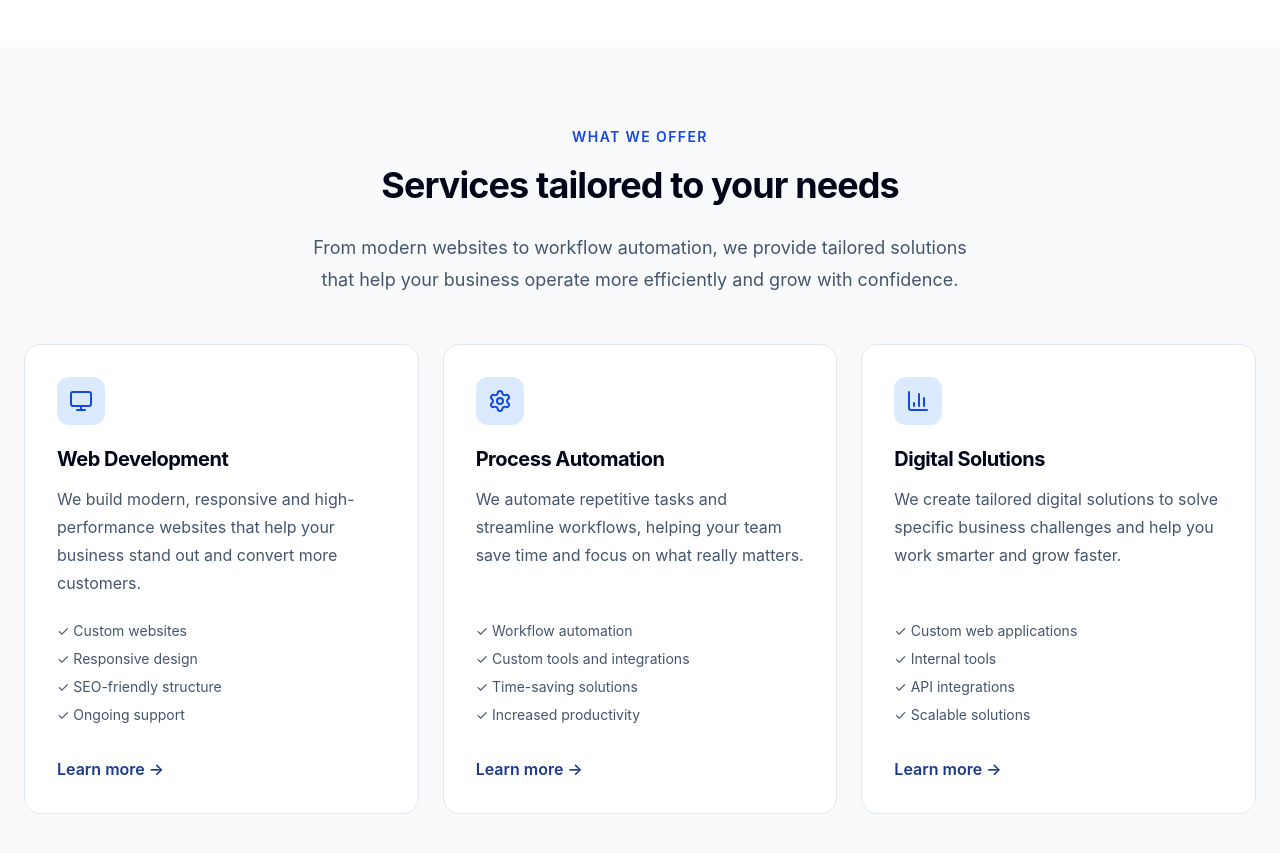
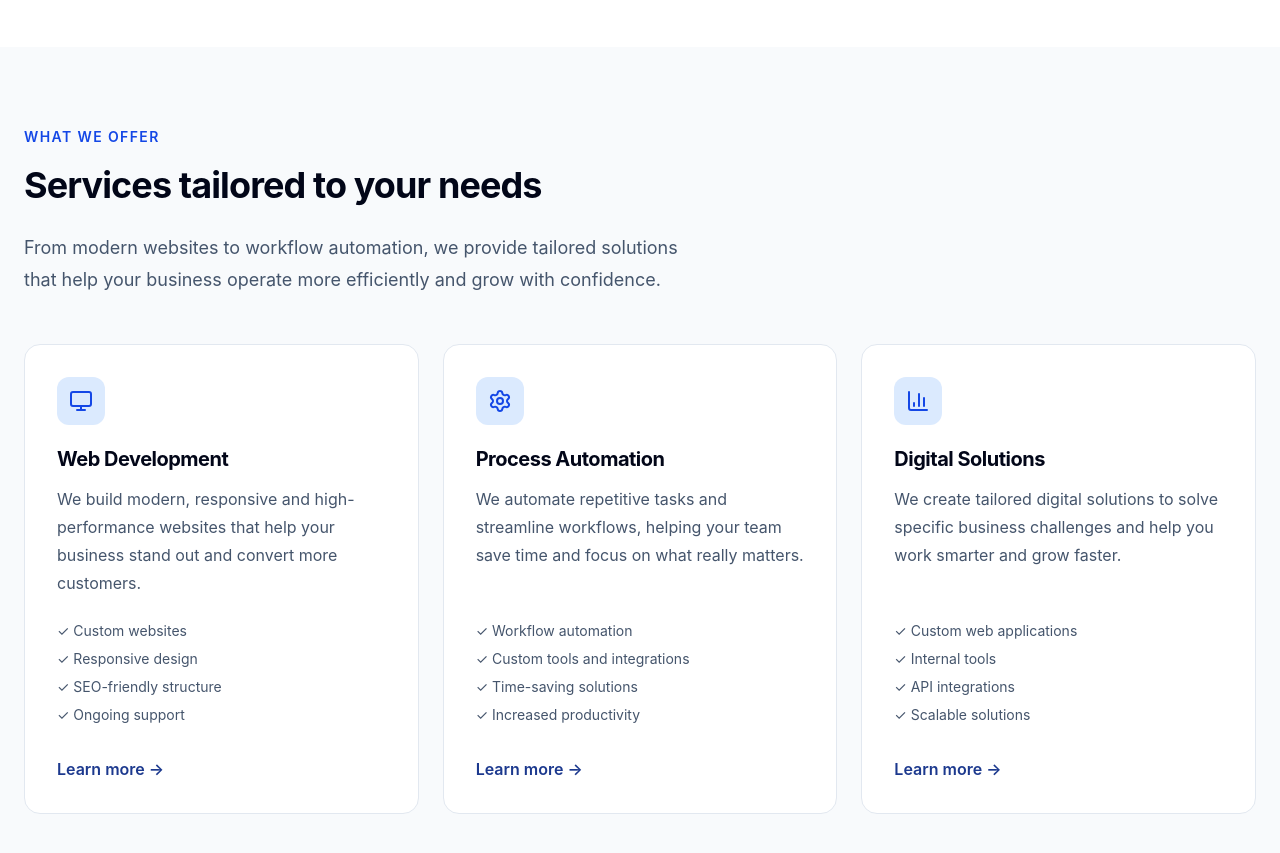
Before and after one commit to duartesimo/NewSolutions, a React (Vite) app in the folder frontend/: page /services in a window 1280 px wide. Shown: the part 880-1733 px from the top of the page. Built offline with nearby package versions, Linux system fonts and the light colour scheme.

Commit message:
refactor: services list

```diff
--- a/frontend/src/components/sections/ServicesList.tsx
+++ b/frontend/src/components/sections/ServicesList.tsx
@@ -1,5 +1,6 @@
 import { BarChart3, Monitor, Settings } from "lucide-react";
 import { Link } from "react-router-dom";
+import SectionHeader from "../ui/SectionHeader";
 
 const services = [
   {
@@ -45,21 +46,13 @@ function ServicesList() {
     <section id="services" className="bg-slate-50 py-20">
       <div className="mx-auto max-w-7xl px-6">
         {/* Header */}
-        <div className="mx-auto max-w-2xl text-center">
-          <p className="text-sm font-semibold tracking-widest text-blue-700 uppercase">
-            What we offer
-          </p>
-
-          <h2 className="mt-4 text-3xl leading-tight font-bold tracking-tight text-slate-950 sm:text-4xl">
-            Services tailored to your needs
-          </h2>
-
-          <p className="mt-4 text-base leading-7 text-slate-600 sm:mt-6 sm:text-lg sm:leading-8">
-            From modern websites to workflow automation, we provide tailored
+        <SectionHeader
+          eyebrow="What we offer"
+          title="Services tailored to your needs"
+          description="From modern websites to workflow automation, we provide tailored
             solutions that help your business operate more efficiently and grow
-            with confidence.
-          </p>
-        </div>
+            with confidence."
+        />
 
         {/* Services */}
         <div className="mt-12 grid grid-cols-1 gap-6 md:grid-cols-2 lg:grid-cols-3">
```
